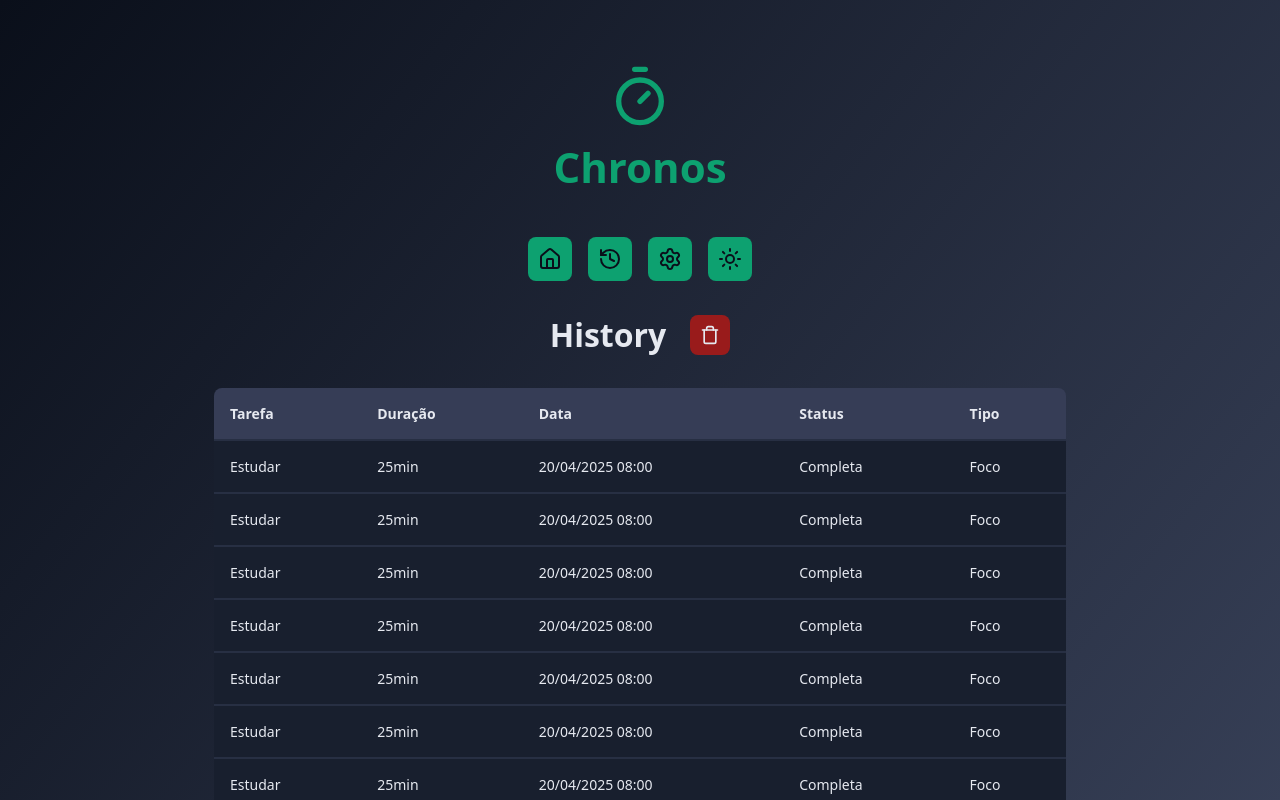
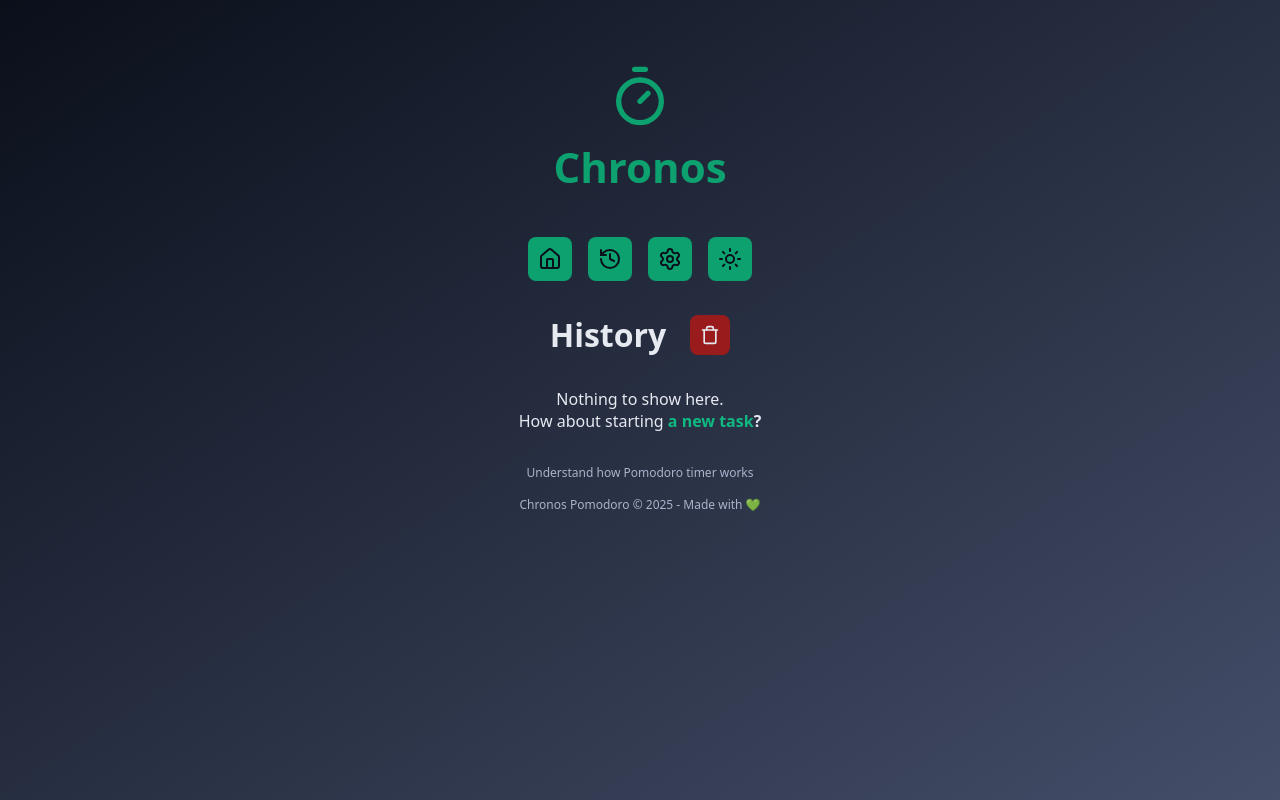
Before and after one commit to GHBAlbuquerque/react-chronos-pomodoro, a React (Vite) app: page /history in a window 1280 px wide. Shown: the top 800 px of the page. Built offline with nearby package versions, Linux system fonts and the light colour scheme.

Commit message:
feature: impl history table - WIP

```diff
--- a/src/contexts/TaskContext/initialTaskState.ts
+++ b/src/contexts/TaskContext/initialTaskState.ts
@@ -9,8 +9,8 @@ export const initialTaskState: TaskStateModel = {
   activeTask: null,
   currentCycle: 0,
   config: {
-    workTime: 1,
-    shortBreakTime: 1,
-    longBreakTime: 1,
+    workTime: 25,
+    shortBreakTime: 5,
+    longBreakTime: 15,
   },
 };
--- a/src/pages/History/index.tsx
+++ b/src/pages/History/index.tsx
@@ -5,8 +5,13 @@ import { Heading } from '../../components/Heading';
 import { MainTemplate } from '../../templates/MainTemplate';
 
 import styles from './styles.module.css';
+import { useTaskContext } from '../../contexts/TaskContext/useTaskContext';
+import { RouterLink } from '../../components/RouterLink';
+import { GenericHtml } from '../../components/GenericHtml';
 
 export function History() {
+  const { state } = useTaskContext();
+
   return (
     <MainTemplate>
       <Container>
@@ -24,6 +29,19 @@ export function History() {
       </Container>
 
       <Container>
+        {state.tasks.length == 0 && (
+          <GenericHtml>
+            <span>Nothing to show here. </span>
+            <span>
+              How about starting{' '}
+              <b>
+                <RouterLink href='/'>a new task</RouterLink>?
+              </b>
+            </span>
+          </GenericHtml>
+        )}
+
+        {state.tasks.length != 0 && (
           <div className={styles.responsiveTable}>
             <table>
               <thead>
@@ -36,20 +54,21 @@ export function History() {
                 </tr>
               </thead>
               <tbody>
-              {Array.from({ length: 20 }).map((_, index) => {
+                {state.tasks.map(task => {
                   return (
-                  <tr key={index}>
-                    <td>Estudar</td>
-                    <td>25min</td>
-                    <td>20/04/2025 08:00</td>
+                    <tr key={task.id}>
+                      <td>{task.name}</td>
+                      <td>{task.duration} minute(s)</td>
+                      <td>{new Date(task.startDate).toISOString()}</td>
                       <td>Completa</td>
                       <td>Foco</td>
                     </tr>
-                );
+                  ); //---TODO----
                 })}
               </tbody>
             </table>
           </div>
+        )}
       </Container>
     </MainTemplate>
   );
```
Lines whose indentation alone changed are shown as unchanged.
